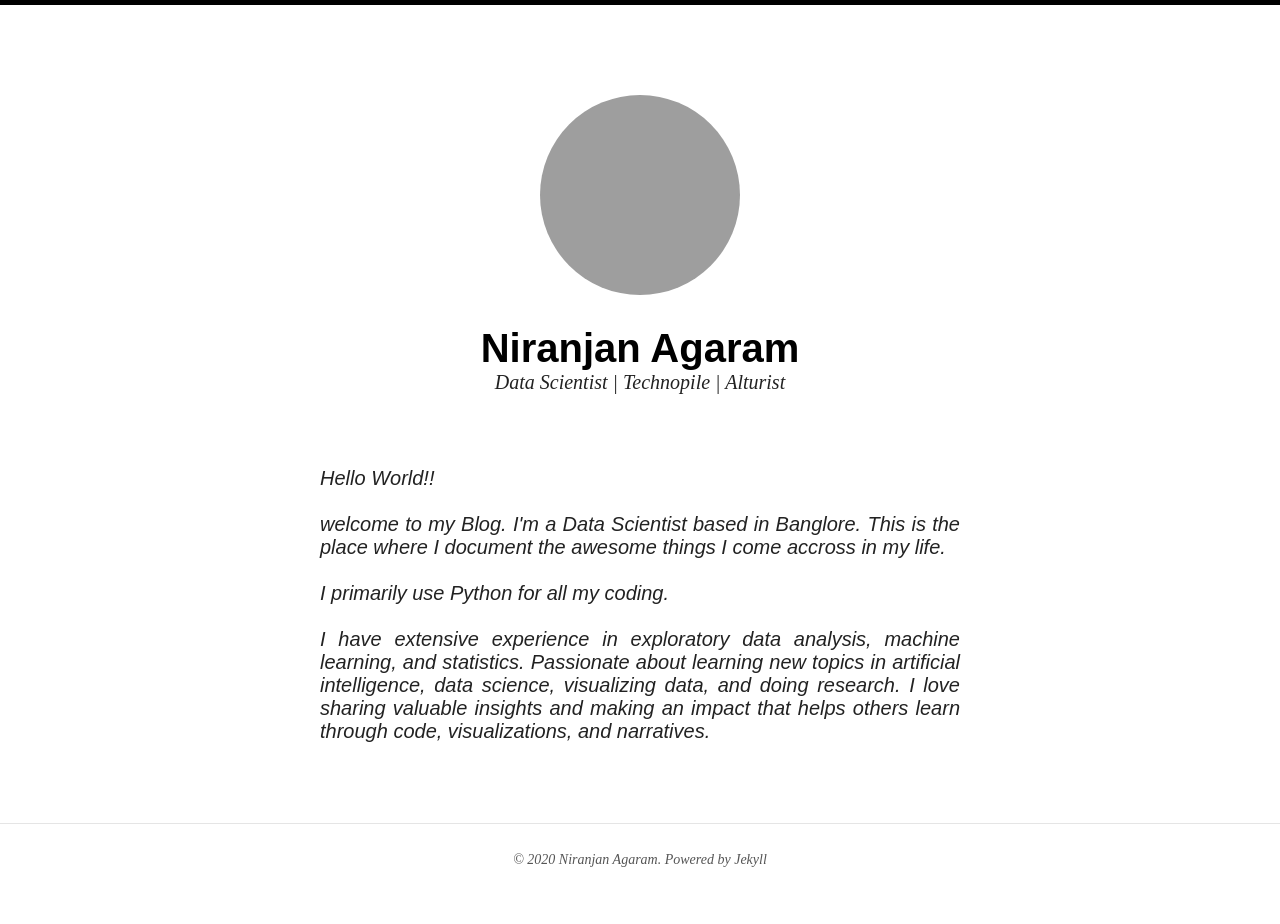
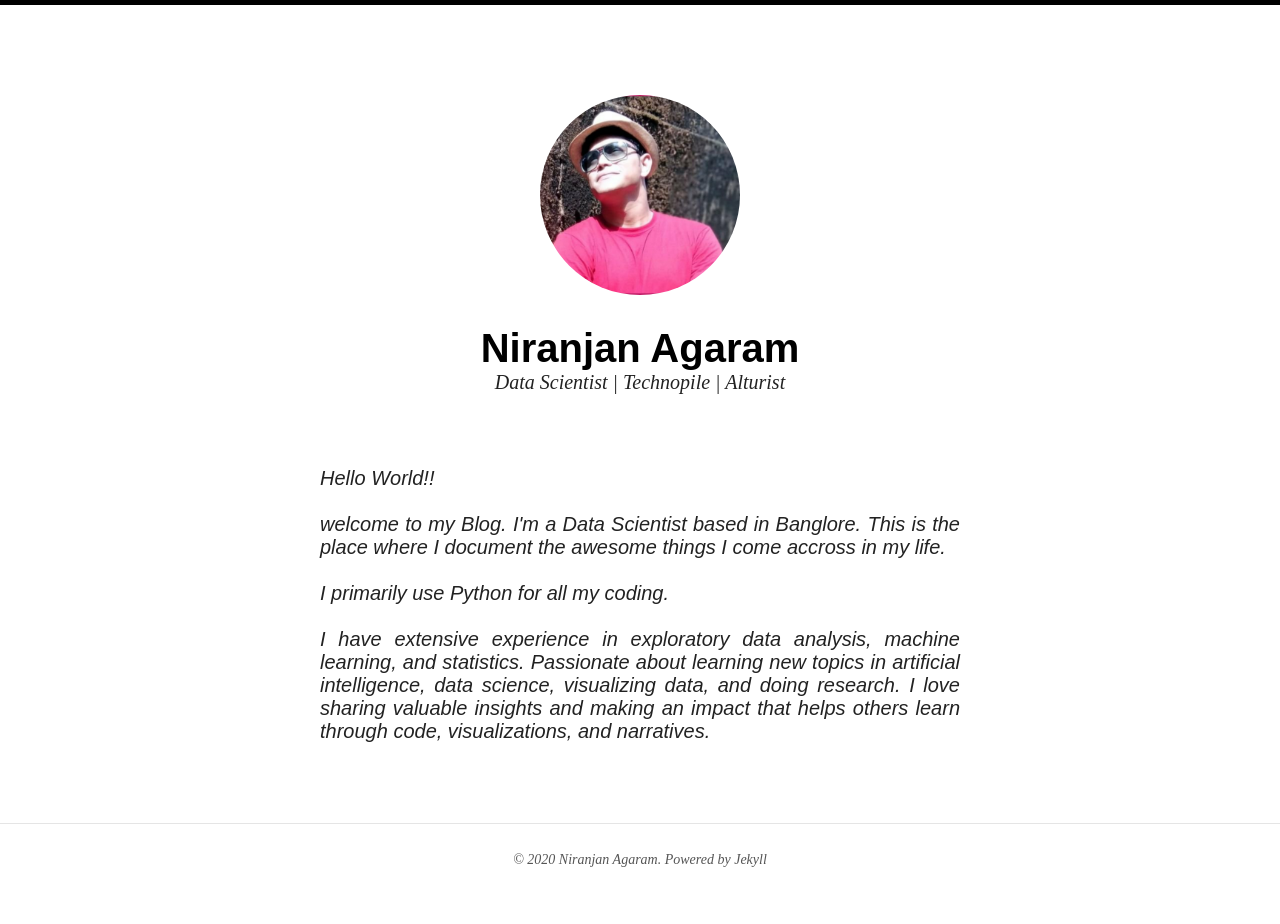
Before and after one commit to NiranjanAgaram/blog, a Jekyll site: the page built from index.html, in a window 1280 px wide. Built offline with Jekyll 4.4.1, drawn with Linux system fonts in a browser that asks for light colours; nearby versions of some CDN libraries.

Commit message:
Update _config.yml

```diff
--- a/_config.yml
+++ b/_config.yml
@@ -1,6 +1,6 @@
 title:            Niranjan Agaram
 description:      Data Scientist | Technopile | Alturist
-logo:             Niranjan Agaram Website1.png
+logo:             Niranjan Agaram Website1.jpg
 
 disqus_shortname:
 #Comment out url when working locally to resolve base urls correctly
```
